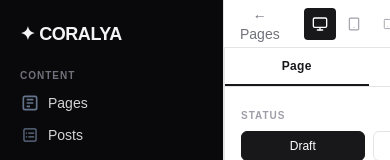
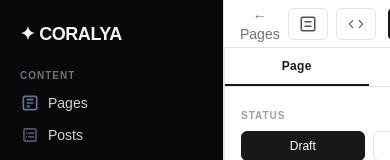
Before and after one commit to KoschKX/CoralyaCMS, a Next.js app in the folder next/: page /admin/editor/new in a window 390 px wide. Shown: the top 160 px of the page. Built offline with nearby package versions, Linux system fonts and the light colour scheme.

Commit message:
changed how responsive design works in the editor

```diff
--- a/next/app/admin/editor/EditorPage.tsx
+++ b/next/app/admin/editor/EditorPage.tsx
@@ -88,8 +88,7 @@
 
   const { panelTab, setPanelTab, panelOpen, setPanelOpen } = useEditorPanel(mainMode);
   const { tablet: tabletBp, mobile: mobileBp } = getEditorBreakpoints();
-  const { canvasRef, viewport } = useCanvasWidth(tabletBp, mobileBp);
-  const [panelViewport, setPanelViewport] = useState<import("@/components/ui/ViewportContext").Viewport>("desktop");
+  const { canvasRef, viewport, setViewport } = useCanvasWidth(tabletBp, mobileBp, panelOpen);
 
   const editorViewportContextValue = useMemo(
     () => ({ viewport }),
@@ -122,7 +121,7 @@
   const { isSectionEnabled, toggleSection, controlsDisplayData, handleControlsChange } =
     useResponsiveBlock({
       selectedBlock,
-      viewport: panelViewport,
+      viewport,
       updateBlock: (blockId, data) => { updateBlockHandlerRef.current?.(blockId, data); },
       setSelectedBlock,
     });
@@ -133,8 +132,6 @@
       <EditorToolbar
         mainMode={mainMode}
         setMainMode={setMainMode}
-        viewport={panelViewport}
-        setViewport={setPanelViewport}
         panelOpen={panelOpen}
         setPanelOpen={setPanelOpen}
         saving={saving}
@@ -150,6 +147,18 @@
         {/* Editor canvas */}
         <div ref={canvasRef} className="flex-1 overflow-y-auto bg-zinc-100">
           <div className="py-10">
+            {/* When the panel is open, constrain canvas width to the selected
+                viewport breakpoint so responsive CSS fires at the right size.
+                When the panel is closed the ResizeObserver handles this automatically. */}
+            <div
+              className="mx-auto transition-[max-width] duration-300"
+              style={panelOpen ? {
+                maxWidth:
+                  viewport === "mobile" ? "390px"
+                  : viewport === "tablet" ? "768px"
+                  : undefined,
+              } : undefined}
+            >
             <div
               className="text-zinc-900 bg-white rounded-lg shadow-sm mx-auto"
               style={{
@@ -211,6 +220,7 @@
                 </>
               )}
             </div>
+            </div>
           </div>
         </div>
 
@@ -244,8 +254,8 @@
               {panelTab === "block" && (
                 <BlockPanel
                   selectedBlock={selectedBlock}
-                  viewport={panelViewport}
-                  setViewport={setPanelViewport}
+                  viewport={viewport}
+                  setViewport={setViewport}
                   isSectionEnabled={isSectionEnabled}
                   toggleSection={toggleSection}
                   controlsDisplayData={controlsDisplayData}
--- a/next/app/admin/editor/EditorToolbar.tsx
+++ b/next/app/admin/editor/EditorToolbar.tsx
@@ -2,13 +2,9 @@
 
 import { useRouter } from "next/navigation";
 
-type Viewport = "desktop" | "tablet" | "mobile";
-
 interface EditorToolbarProps {
   mainMode: "visual" | "code" | "inject";
   setMainMode: (mode: "visual" | "code" | "inject") => void;
-  viewport: Viewport;
-  setViewport: (vp: Viewport) => void;
   panelOpen: boolean;
   setPanelOpen: (fn: (o: boolean) => boolean) => void;
   saving: boolean;
@@ -23,8 +19,6 @@
 export default function EditorToolbar({
   mainMode,
   setMainMode,
-  viewport,
-  setViewport,
   panelOpen,
   setPanelOpen,
   saving,
@@ -42,35 +36,6 @@
         <button onClick={() => router.push("/admin")} className="text-sm text-zinc-500 hover:text-zinc-800 mr-2">
           &larr; Pages
         </button>
-        {mainMode === "visual" && (
-        <div className="flex items-center gap-0.5 ml-4" role="group" aria-label="Preview viewport">
-            {(["desktop", "tablet", "mobile"] as Viewport[]).map((vp) => (
-              <button
-                key={vp}
-                onClick={() => setViewport(vp)}
-                aria-label={`${vp.charAt(0).toUpperCase() + vp.slice(1)} viewport`}
-                aria-pressed={viewport === vp}
-                className={`flex h-8 w-8 items-center justify-center rounded transition ${viewport === vp ? "bg-zinc-900 text-white" : "text-zinc-400 hover:text-zinc-700 hover:bg-zinc-100"}`}
-              >
-                {vp === "desktop" && (
-                  <svg width="16" height="16" viewBox="0 0 24 24" fill="none" stroke="currentColor" strokeWidth="2" strokeLinecap="round" strokeLinejoin="round" aria-hidden="true">
-                    <rect x="2" y="3" width="20" height="14" rx="2"/><line x1="8" y1="21" x2="16" y2="21"/><line x1="12" y1="17" x2="12" y2="21"/>
-                  </svg>
-                )}
-                {vp === "tablet" && (
-                  <svg width="14" height="16" viewBox="0 0 24 24" fill="none" stroke="currentColor" strokeWidth="2" strokeLinecap="round" strokeLinejoin="round" aria-hidden="true">
-                    <rect x="4" y="2" width="16" height="20" rx="2"/><circle cx="12" cy="18" r="1" fill="currentColor" stroke="none"/>
-                  </svg>
-                )}
-                {vp === "mobile" && (
-                  <svg width="11" height="16" viewBox="0 0 24 24" fill="none" stroke="currentColor" strokeWidth="2" strokeLinecap="round" strokeLinejoin="round" aria-hidden="true">
-                    <rect x="5" y="2" width="14" height="20" rx="2"/><circle cx="12" cy="18" r="1" fill="currentColor" stroke="none"/>
-                  </svg>
-                )}
-              </button>
-            ))}
-          </div>
-        )}
         <div className="flex items-center gap-2 ml-auto">
           {saved && <span className="text-xs font-medium text-emerald-600">Saved &#10003;</span>}
           {slug && status === "published" && (
--- a/next/app/admin/editor/hooks/useCanvasWidth.ts
+++ b/next/app/admin/editor/hooks/useCanvasWidth.ts
@@ -9,16 +9,30 @@
 }
 
 /**
- * Attaches a ResizeObserver to the editor canvas element.
- * Automatically derives the active viewport (desktop / tablet / mobile)
- * from the canvas width vs. the configured breakpoints, so the editor
- * responds to window resize instead of requiring manual button clicks.
+ * Manages the editor canvas viewport state with two modes:
+ *
+ * - Panel **closed**: a ResizeObserver watches the canvas element and
+ *   automatically derives the active viewport from its pixel width vs.
+ *   the configured breakpoints. The user sees the layout the page will
+ *   actually have at that window size.
+ *
+ * - Panel **open**: the ResizeObserver is disconnected and the viewport
+ *   is controlled manually via `setViewport` (driven by the panel's
+ *   viewport buttons). The canvas width is constrained to the selected
+ *   breakpoint so responsive CSS fires correctly.
  */
-export function useCanvasWidth(tabletBp: string, mobileBp: string) {
+export function useCanvasWidth(
+  tabletBp: string,
+  mobileBp: string,
+  panelOpen: boolean,
+) {
   const canvasRef = useRef<HTMLDivElement>(null);
   const [viewport, setViewport] = useState<Viewport>("desktop");
 
   useEffect(() => {
+    // When the panel is open the user controls viewport manually.
+    if (panelOpen) return;
+
     const el = canvasRef.current;
     if (!el) return;
     const tabletPx = parseBreakpointPx(tabletBp);
@@ -32,7 +46,7 @@
     });
     observer.observe(el);
     return () => observer.disconnect();
-  }, [tabletBp, mobileBp]);
+  }, [tabletBp, mobileBp, panelOpen]);
 
-  return { canvasRef, viewport };
+  return { canvasRef, viewport, setViewport };
 }
```
